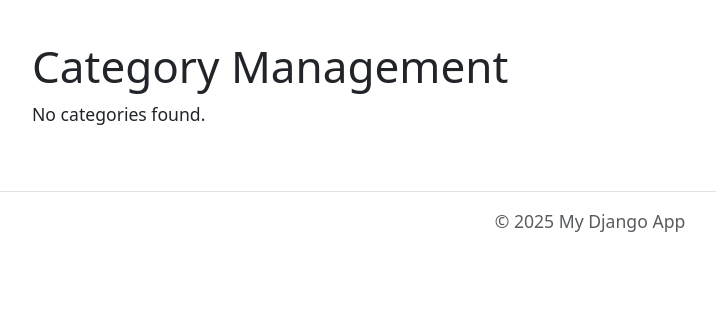
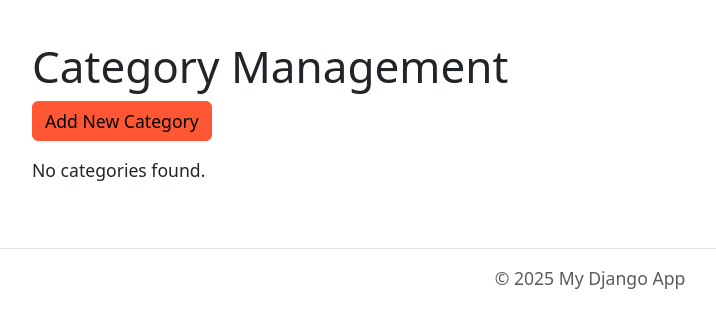
Before and after one commit to Bibek2442B/LDWEx33, a Django app: page /products/admin/categories/ in a window 1280 px wide. Shown: the part 131-459 px from the top of the page, without its empty margins (50-766 px from the left). Run offline with Django 5.2, Linux system fonts and the light colour scheme; data that the repository does not hold is empty; style sheets or scripts are compiled from the project's sources; some libraries are stand-ins or nearby versions.

Commit message:
Category Create Edit Delete

```diff
--- a/oms/shop/products/templates/products/categories/admin_list.html
+++ b/oms/shop/products/templates/products/categories/admin_list.html
@@ -2,14 +2,16 @@
 {% block title %}Admin - Categories{% endblock %}
 {% block content %}
     <h1>Category Management</h1>
-
+    <a href="{% url 'shop:products:admin_category_add' %}" class="btn btn-primary mb-3">Add New Category</a>
     {% if categories %}
         <table class="admin-category-table">
             <thead>
                 <tr>
-                    <th>ID</th>
+                    <th class=>ID</th>
                     <th>Name</th>
                     <th>Description</th>
+                    <th>Created At</th>
+                    <th>Actions</th>
                 </tr>
             </thead>
             <tbody>
@@ -18,6 +20,11 @@
                         <td>{{ category.id }}</td>
                         <td>{{ category.name }}</td>
                         <td>{{ category.description }}</td>
+                        <td>{{ category.created_at }}</td>
+                        <td>
+                            <a href="{% url 'shop:products:admin_category_edit' category.id %}" class="btn btn-sm btn-warning">Edit</a>
+                            <a href="{% url 'shop:products:admin_category_delete' category.id %}" class="btn btn-sm btn-danger">Delete</a>
+                        </td>
                     </tr>
                 {% endfor %}
             </tbody>
--- a/oms/shop/products/urls.py
+++ b/oms/shop/products/urls.py
@@ -1,9 +1,12 @@
 from django.urls import path
-from .views import ProductListView, CategoryAdminListView
+from .views import ProductListView, CategoryAdminListView, CategoryAdminCreate, CategoryAdminUpdate, CategoryAdminDelete
 
 app_name = "products"
 urlpatterns = [
     # path("request-info/", RequestExplorerView.as_view(), name="request_info"),
     path("", ProductListView.as_view(), name="products"),
     path("admin/categories/", CategoryAdminListView.as_view(), name="admin_categories"),
+    path("admin/categories/add/", CategoryAdminCreate.as_view(), name="admin_category_add"),
+    path("admin/categories/<int:pk>/edit/", CategoryAdminUpdate.as_view(), name="admin_category_edit"),
+    path("admin/categories/<int:pk>/delete/", CategoryAdminDelete.as_view(), name="admin_category_delete"),
 ]
--- a/oms/shop/products/views.py
+++ b/oms/shop/products/views.py
@@ -1,7 +1,8 @@
 from django.views import View
 from django.views.generic import ListView, CreateView, UpdateView, DeleteView
 from django.http import HttpResponse
-from django.shortcuts import render  # needed for ProductListView
+from django.shortcuts import render
+from django.urls import reverse_lazy
 from .models import Category
 from .forms import CategoryForm
 
@@ -49,4 +50,15 @@ class CategoryAdminListView(ListView):
 class CategoryAdminCreate(CreateView):
     form_class = CategoryForm
     template_name = "products/categories/admin_form.html"
-    success_url = "/admin/products/categories/"
+    success_url = reverse_lazy("products:admin_categories")
+
+class CategoryAdminUpdate(UpdateView):
+    model = Category
+    form_class = CategoryForm
+    template_name = "products/categories/admin_form.html"
+    success_url = reverse_lazy("shop:products:admin_categories")
+
+class CategoryAdminDelete(DeleteView):
+    model = Category
+    template_name = "products/categories/admin_confirm_delete.html"
+    success_url = reverse_lazy("shop:products:admin_categories")
```
Also changed, not shown: oms/shop/products/templates/products/categories/admin_confirm_delete.html (added, +11 -0 lines), oms/shop/products/templates/products/categories/admin_form.html (added, +11 -0 lines).
